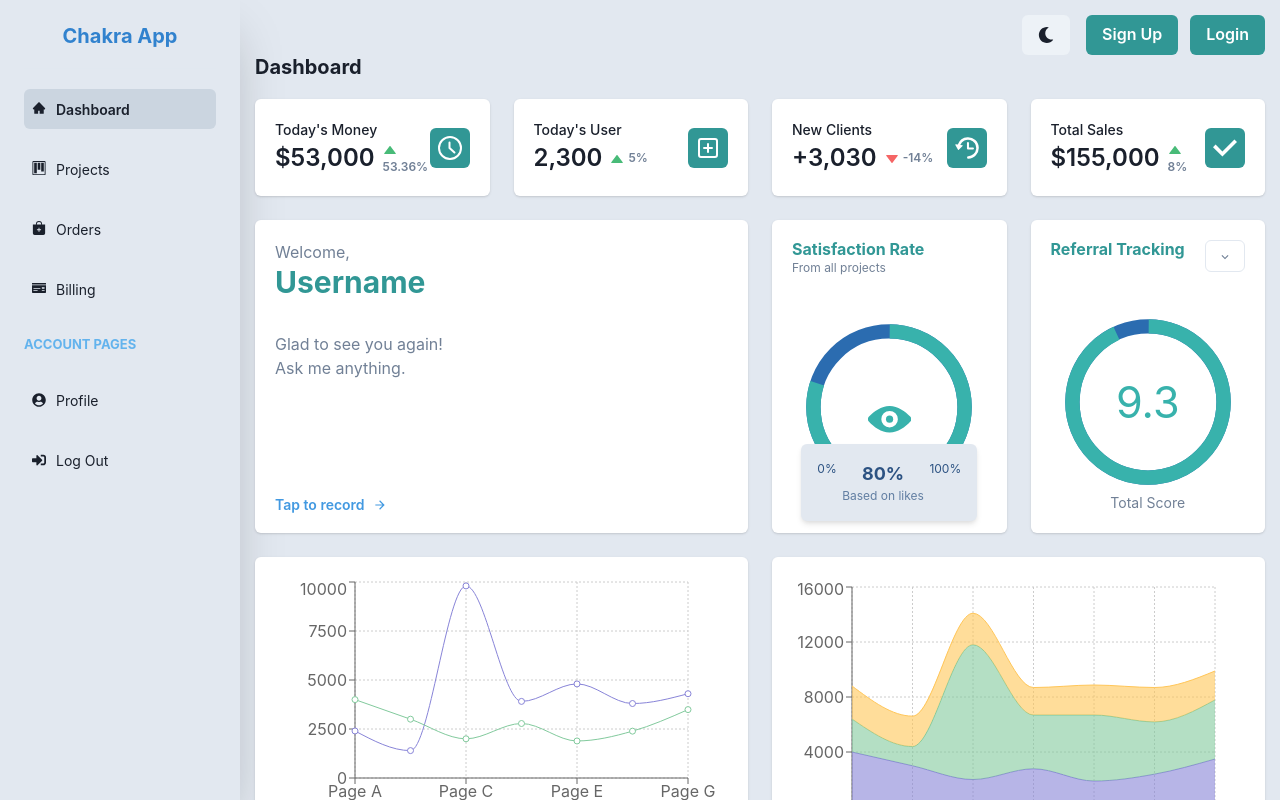
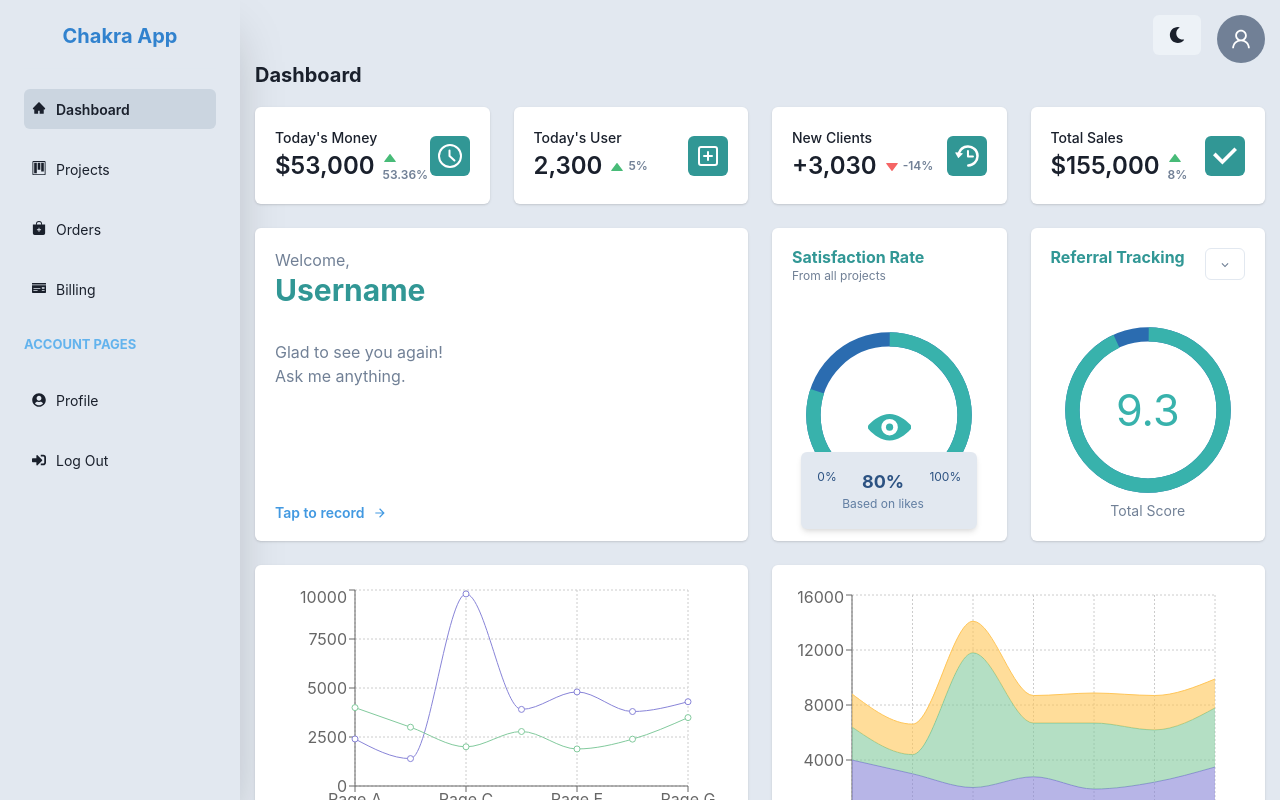
Before and after one commit to UlftKcy/react-chakra-framer-app, a React (Create React App) app: page / in a window 1280 px wide. Both pictures are taken after a click on the button "Login". Shown: the top 800 px of the page. Built offline with nearby package versions, Linux system fonts and the light colour scheme.

Commit message:
updated navbar

```diff
--- a/src/components/Navbar.jsx
+++ b/src/components/Navbar.jsx
@@ -1,26 +1,43 @@
 import { HamburgerIcon } from '@chakra-ui/icons';
-import { Box, Button, ButtonGroup, Flex, IconButton, useColorMode } from '@chakra-ui/react';
+import { Avatar, Button, ButtonGroup, Flex, IconButton, Link, Menu, MenuButton, MenuGroup, MenuItem, MenuList, useColorMode, Wrap, WrapItem } from '@chakra-ui/react';
 import { motion } from 'framer-motion';
+import { AiOutlineUser } from "react-icons/ai";
+import { NavLink } from 'react-router-dom';
 
 const Navbar = ({ showSidebarButton = true, onShowSidebar }) => {
   const { colorMode, toggleColorMode } = useColorMode();
-
+  const handleLogout = () => {
+    localStorage.removeItem("user");
+  }
   return (
     <Flex minWidth='max-content' justify="end" alignItems='center'>
       <ButtonGroup gap='2'>
-        <Button as={motion.button} whileHover={{ rotate: 360 , transition: { duration: 0.5 }}} onClick={toggleColorMode}>
+        <Button as={motion.button} whileHover={{ rotate: 360, transition: { duration: 0.5 } }} onClick={toggleColorMode}>
           {colorMode === "light" ?
             <svg stroke="currentColor" fill="currentColor" strokeWidth="0" viewBox="0 0 512 512" aria-hidden="true" focusable="false" height="1em" width="1em" xmlns="http://www.w3.org/2000/svg"><path d="M283.211 512c78.962 0 151.079-35.925 198.857-94.792 7.068-8.708-.639-21.43-11.562-19.35-124.203 23.654-238.262-71.576-238.262-196.954 0-72.222 38.662-138.635 101.498-174.394 9.686-5.512 7.25-20.197-3.756-22.23A258.156 258.156 0 0 0 283.211 0c-141.309 0-256 114.511-256 256 0 141.309 114.511 256 256 256z"></path></svg>
             : <svg stroke="currentColor" fill="currentColor" strokeWidth="0" viewBox="0 0 512 512" aria-hidden="true" focusable="false" height="1em" width="1em" xmlns="http://www.w3.org/2000/svg"><path d="M256 160c-52.9 0-96 43.1-96 96s43.1 96 96 96 96-43.1 96-96-43.1-96-96-96zm246.4 80.5l-94.7-47.3 33.5-100.4c4.5-13.6-8.4-26.5-21.9-21.9l-100.4 33.5-47.4-94.8c-6.4-12.8-24.6-12.8-31 0l-47.3 94.7L92.7 70.8c-13.6-4.5-26.5 8.4-21.9 21.9l33.5 100.4-94.7 47.4c-12.8 6.4-12.8 24.6 0 31l94.7 47.3-33.5 100.5c-4.5 13.6 8.4 26.5 21.9 21.9l100.4-33.5 47.3 94.7c6.4 12.8 24.6 12.8 31 0l47.3-94.7 100.4 33.5c13.6 4.5 26.5-8.4 21.9-21.9l-33.5-100.4 94.7-47.3c13-6.5 13-24.7.2-31.1zm-155.9 106c-49.9 49.9-131.1 49.9-181 0-49.9-49.9-49.9-131.1 0-181 49.9-49.9 131.1-49.9 181 0 49.9 49.9 49.9 131.1 0 181z"></path></svg>}
         </Button>
         {showSidebarButton ? <IconButton icon={<HamburgerIcon w={8} h={8} />} variant="outline" onClick={onShowSidebar}></IconButton> :
-          <Box>
-            <Button as={motion.button} whileHover={{ scale: 1.1 }}
-              whileTap={{ scale: 1 }} colorScheme='teal' mr={3}>Sign Up</Button>
-            <Button as={motion.button} whileHover={{ scale: 1.1 }}
-              whileTap={{ scale: 1 }} colorScheme='teal'>Login</Button>
-          </Box>}
-
+          <Menu>
+            <MenuButton>
+              <Wrap>
+                <WrapItem>
+                  <Avatar bg='gray.500' icon={<AiOutlineUser fontSize='1.5rem' />} />
+                </WrapItem>
+              </Wrap>
+            </MenuButton>
+            <MenuList>
+              <MenuGroup>
+                <MenuItem>Profile</MenuItem>
+                <MenuItem>
+                  <Link as={NavLink} to="/login" onClick={handleLogout} w="100%" _hover={{ "textDecoration": "none" }}>
+                    Log Out
+                  </Link>
+                </MenuItem>
+              </MenuGroup>
+            </MenuList>
+          </Menu>
+        }
       </ButtonGroup>
     </Flex>
   )
```
